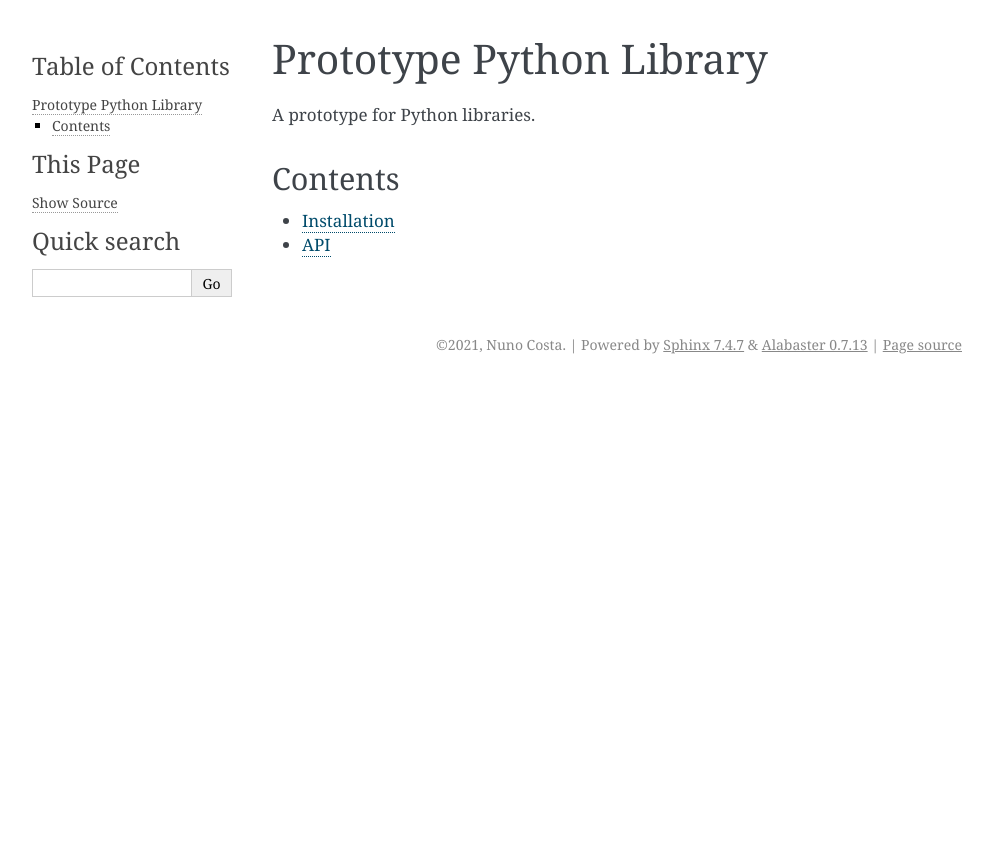
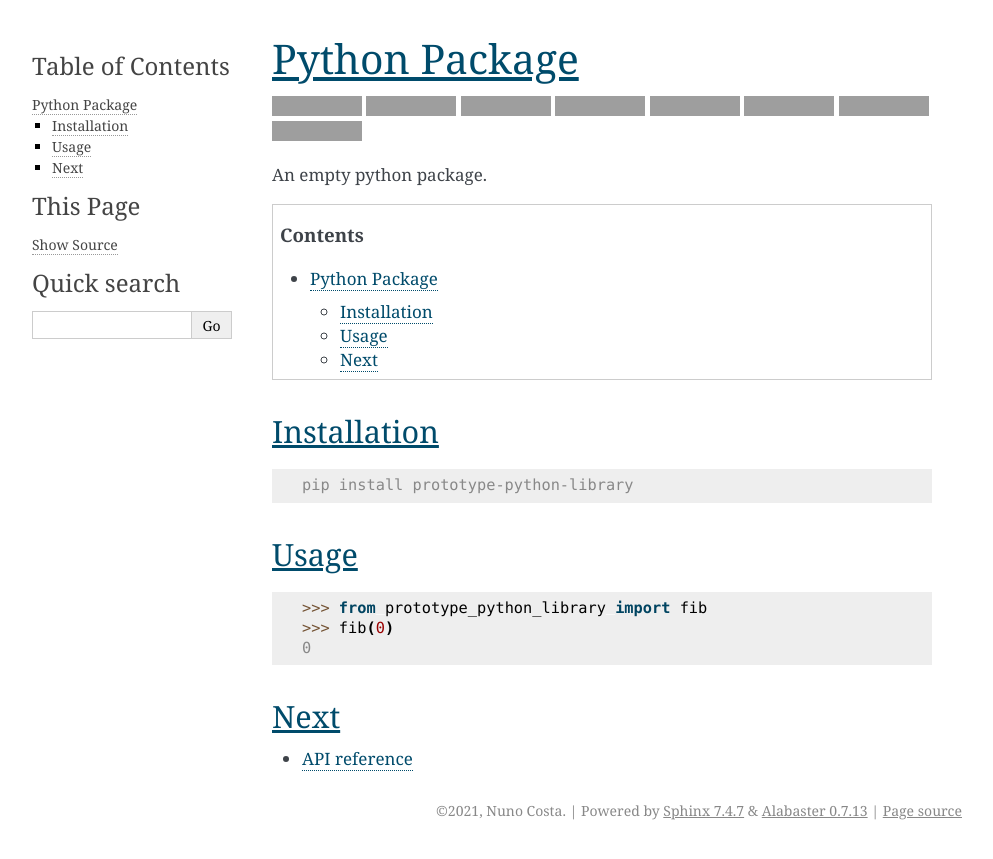
Before and after one commit to 91nunocosta/python-package, a Sphinx documentation site: the page built from docs/source/index.rst, in a window 1280 px wide. Shown: the top 859 px of the page, without its empty margins (148-1141 px from the left). Built offline with Sphinx 7.4.7, drawn with Linux system fonts in a browser that asks for light colours; grey boxes are pictures that could not be loaded.

Commit message:
docs(docs): improve documentation structure

```diff
--- a/docs/source/api.rst
+++ b/docs/source/api.rst
@@ -1,5 +1,5 @@
-API
-===
+API reference
+=============
 
 .. autosummary::
    :toctree: generated
--- a/docs/source/index.rst
+++ b/docs/source/index.rst
@@ -1,12 +1,59 @@
-Prototype Python Library
-========================
+Python Package
+==============
 
-A prototype for Python libraries.
+.. image:: https://img.shields.io/badge/built%20with-Cookiecutter-ff69b4.svg?logo=cookiecutter
+    :alt: Cookiecutter
+    :target: https://github.com/91nunocosta/python-package-cookiecutter
 
-Contents
---------
+.. image:: https://img.shields.io/github/license/91nunocosta/prototype-python-library
+    :alt: GitHub
+    :target: https://github.com/91nunocosta/prototype-python-library/blob/master/LICENSE
+
+.. image:: https://app.codacy.com/project/badge/Grade/cb92f3f137454fae8697c7a6e7334f74
+    :alt: Codacy
+    :target: https://www.codacy.com/gh/91nunocosta/prototype-python-library/dashboard?utm_source=github.com&amp;utm_medium=referral&amp;utm_content=91nunocosta/prototype-python-library&amp;utm_campaign=Badge_Grade
+
+.. image:: https://app.codacy.com/project/badge/Coverage/cb92f3f137454fae8697c7a6e7334f74
+    :alt: Codacy coverage
+    :target: https://www.codacy.com/gh/91nunocosta/prototype-python-library/dashboard?utm_source=github.com&utm_medium=referral&utm_content=91nunocosta/prototype-python-library&utm_campaign=Badge_Coverage
+
+.. image:: https://img.shields.io/github/workflow/status/91nunocosta/prototype-python-library/Semantic%20Release
+    :alt: Build
+    :target: https://github.com/91nunocosta/prototype-python-library/actions/workflows/release_package.yml
+
+.. image:: https://img.shields.io/pypi/v/prototype-python-library
+    :alt: Python versions
+    :target: https://pypi.org/project/prototype-python-library/
+
+.. image:: https://img.shields.io/pypi/pyversions/prototype-python-library
+    :alt: PyPI version
+    :target: https://pypi.org/project/prototype-python-library/
+
+.. image:: https://readthedocs.org/projects/prototype-python-package/badge/?version=latest
+    :alt: ReadTheDocs
+    :target: https://prototype-python-package.readthedocs.io/en/latest/
+
+An empty python package.
+
+.. contents::
+
+Installation
+------------
+
+.. code-block:: console
+
+    pip install prototype-python-library
+
+Usage
+-----
+
+>>> from prototype_python_library import fib
+>>> fib(0)
+0
+
+Next
+----
 
 .. toctree::
 
-   installation
-   api
+    api
```
Also changed, not shown: docs/source/installation.rst (deleted, +0 -8 lines).
